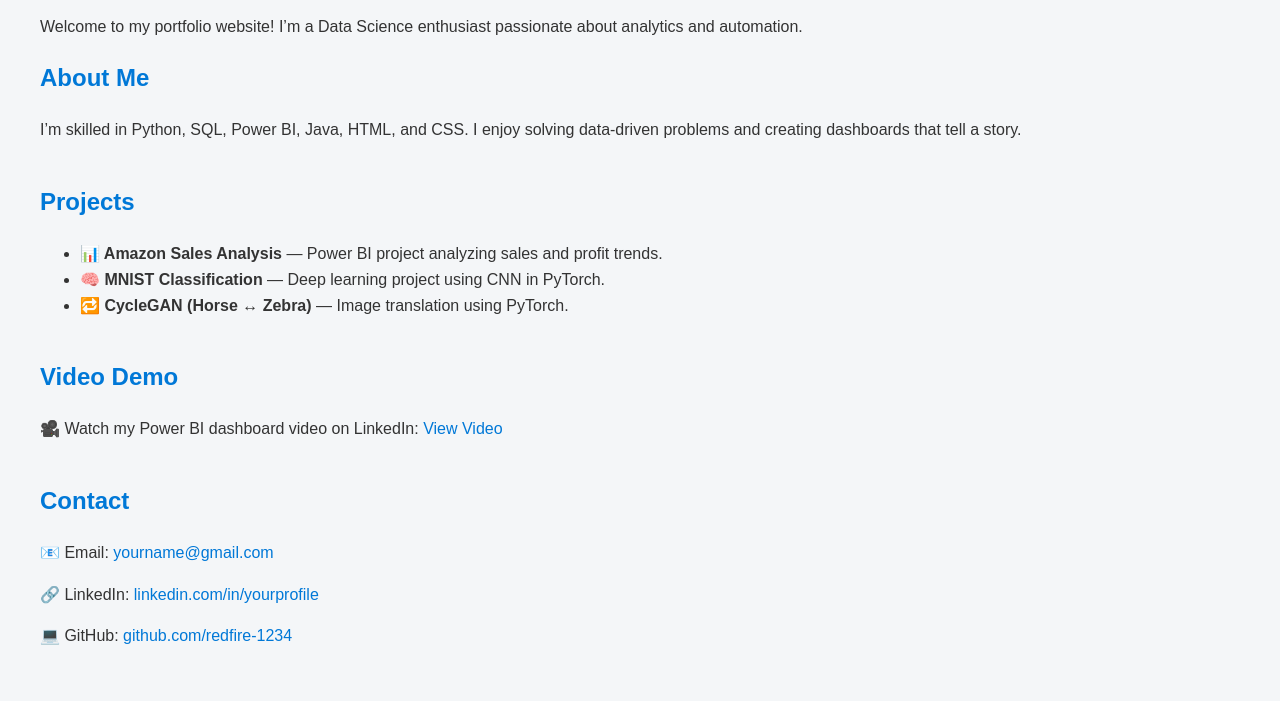
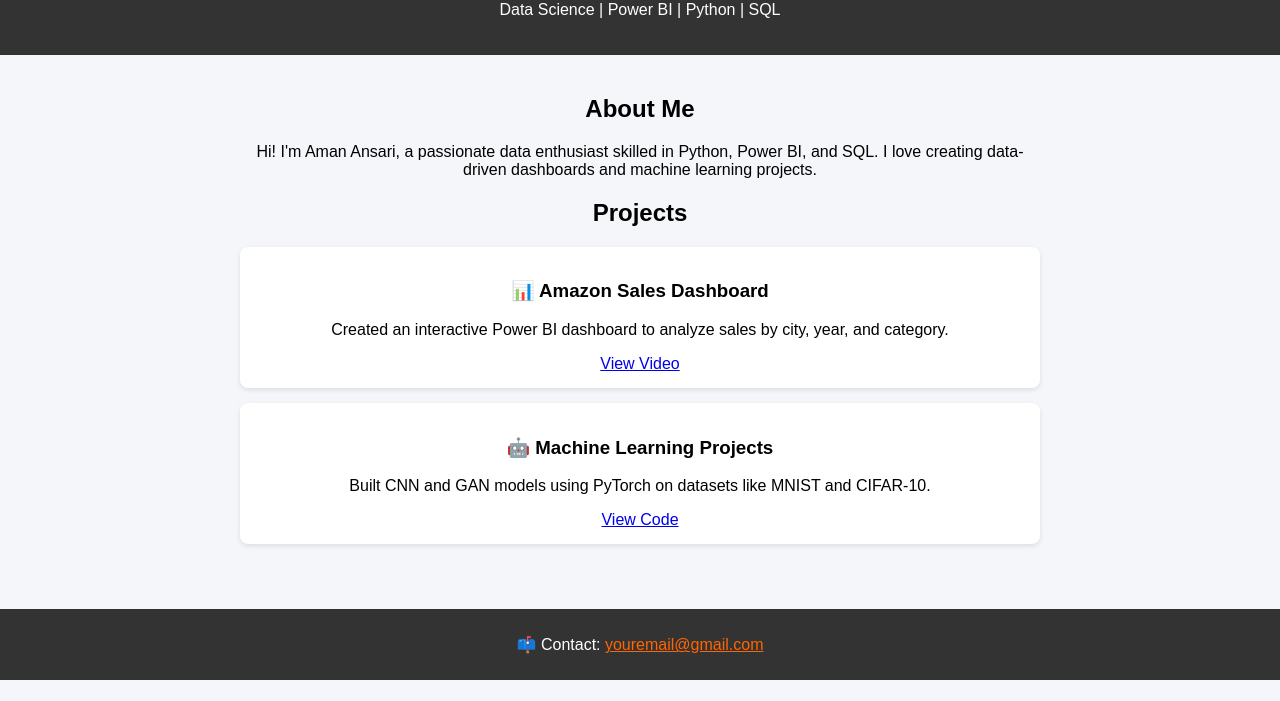
Before and after one commit to Redfire-1234/Redfire-1234.github.io, a plain HTML site: page index.html in a window 1280 px wide. Shown: the part 99-800 px from the top of the page. Drawn offline with Linux system fonts and the light colour scheme.

Commit message:
Update index.html

```diff
--- a/index.html
+++ b/index.html
@@ -7,59 +7,69 @@
   <style>
     body {
       font-family: Arial, sans-serif;
-      margin: 40px;
-      background-color: #f4f6f8;
-      color: #333;
-      line-height: 1.6;
+      background-color: #f4f6f9;
+      margin: 0;
+      padding: 0;
+      text-align: center;
     }
-    h1, h2 {
-      color: #0078D7;
+    header {
+      background-color: #333;
+      color: white;
+      padding: 20px 0;
     }
-    .section {
-      margin-bottom: 40px;
+    section {
+      padding: 20px;
+      max-width: 800px;
+      margin: auto;
     }
-    a {
-      color: #0078D7;
-      text-decoration: none;
+    h1 {
+      color: #ff6600;
     }
-    a:hover {
-      text-decoration: underline;
+    .project {
+      background: white;
+      margin: 15px 0;
+      padding: 15px;
+      border-radius: 8px;
+      box-shadow: 0 2px 5px rgba(0,0,0,0.1);
+    }
+    footer {
+      background: #333;
+      color: white;
+      padding: 10px;
+      margin-top: 30px;
     }
   </style>
 </head>
 <body>
 
-  <h1>Hello, I’m Aman Ansari 👋</h1>
-  <p>Welcome to my portfolio website! I’m a Data Science enthusiast passionate about analytics and automation.</p>
+  <header>
+    <h1>Aman Ansari</h1>
+    <p>Data Science | Power BI | Python | SQL</p>
+  </header>
 
-  <div class="section">
+  <section>
     <h2>About Me</h2>
-    <p>I’m skilled in Python, SQL, Power BI, Java, HTML, and CSS.
-       I enjoy solving data-driven problems and creating dashboards that tell a story.</p>
-  </div>
+    <p>Hi! I'm Aman Ansari, a passionate data enthusiast skilled in Python, Power BI, and SQL.
+       I love creating data-driven dashboards and machine learning projects.</p>
 
-  <div class="section">
     <h2>Projects</h2>
-    <ul>
-      <li><b>📊 Amazon Sales Analysis</b> — Power BI project analyzing sales and profit trends.</li>
-      <li><b>🧠 MNIST Classification</b> — Deep learning project using CNN in PyTorch.</li>
-      <li><b>🔁 CycleGAN (Horse ↔ Zebra)</b> — Image translation using PyTorch.</li>
-    </ul>
-  </div>
 
-  <div class="section">
-    <h2>Video Demo</h2>
-    <p>🎥 Watch my Power BI dashboard video on LinkedIn:
-       <a href="https://www.linkedin.com/" target="_blank">View Video</a>
-    </p>
-  </div>
+    <div class="project">
+      <h3>📊 Amazon Sales Dashboard</h3>
+      <p>Created an interactive Power BI dashboard to analyze sales by city, year, and category.</p>
+      <a href="https://www.linkedin.com" target="_blank">View Video</a>
+    </div>
 
-  <div class="section">
-    <h2>Contact</h2>
-    <p>📧 Email: <a href="mailto:yourname@gmail.com">yourname@gmail.com</a></p>
-    <p>🔗 LinkedIn: <a href="https://www.linkedin.com/in/yourprofile" target="_blank">linkedin.com/in/yourprofile</a></p>
-    <p>💻 GitHub: <a href="https://github.com/redfire-1234" target="_blank">github.com/redfire-1234</a></p>
-  </div>
+    <div class="project">
+      <h3>🤖 Machine Learning Projects</h3>
+      <p>Built CNN and GAN models using PyTorch on datasets like MNIST and CIFAR-10.</p>
+      <a href="https://github.com/Redfire-1234" target="_blank">View Code</a>
+    </div>
+  </section>
+
+  <footer>
+    <p>📫 Contact: <a href="mailto:youremail@gmail.com" style="color: #ff6600;">youremail@gmail.com</a></p>
+  </footer>
 
 </body>
 </html>
```
